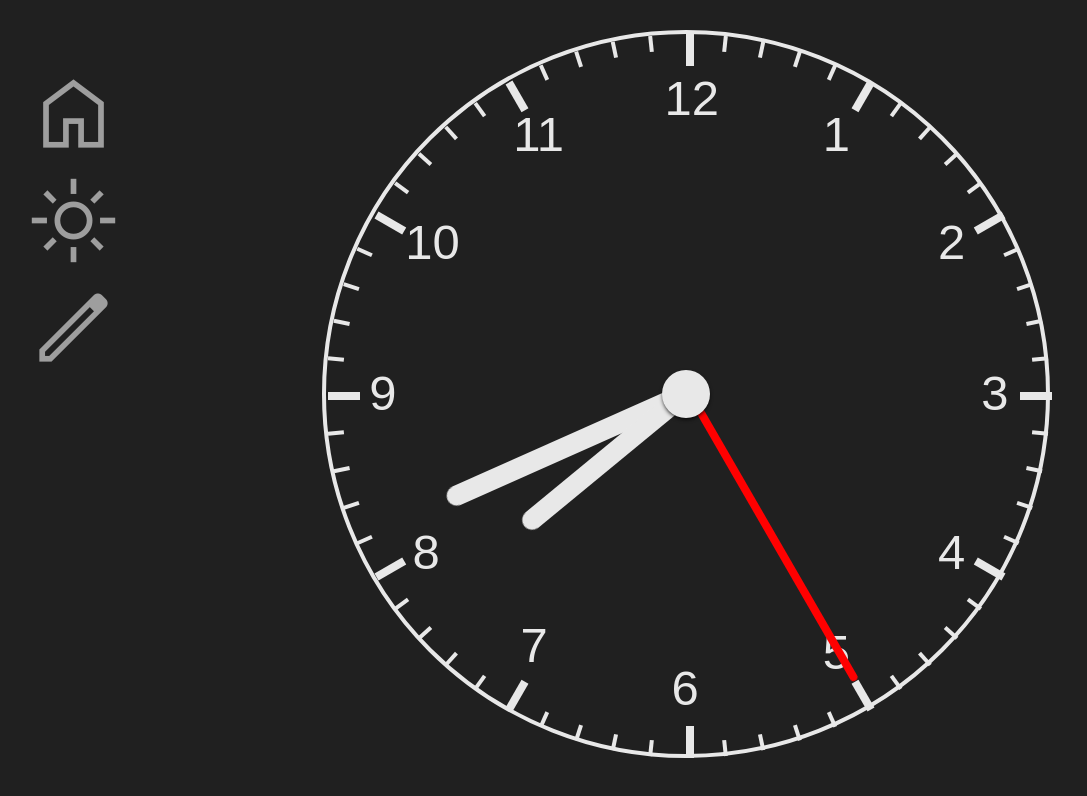
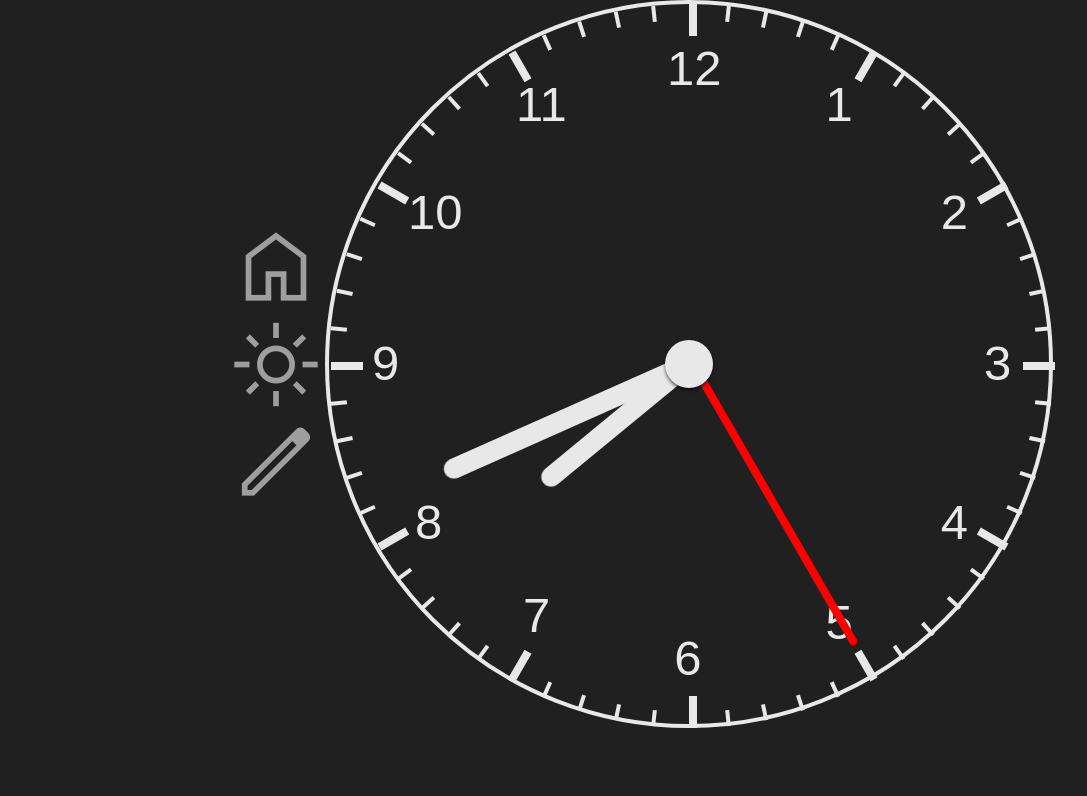
Before and after one commit to davidgma/css-clock, a website built with Vite: page docs/index.html in a window 1280 px wide. Shown: the whole page, without its empty margins (0-1087 px from the left). Built offline with nearby package versions, Linux system fonts and the light colour scheme.

Commit message:
5 files modified

```diff
--- a/docs/index.scss
+++ b/docs/index.scss
@@ -17,6 +17,7 @@
   --nav-top: 80%;
   --nav-left: 5%;
   --allscreen-width: 100vw;
+  --container-direction: column;
   --nav-direction: row;
 }
 
@@ -30,6 +31,13 @@ body {
   // height: var(--allscreen-height);
   position: relative;
   max-width: 100%;
+  display: flex;
+  flex-direction: var(--container-direction);
+  align-items: center;
+  justify-content: center;
+  // display: grid;
+  // grid-template-rows: auto;
+  // justify-items: center;
 
   & #clock-face {
     border: min(0.5vh, 0.5vw) solid var(--foreground);
@@ -39,9 +47,9 @@ body {
     position: relative;
     color: var(--foreground);
     font-size: var(--font-size);
-    margin: auto;
-    margin-top: var(--clock-top);
-    margin-left: var(--clock-left);
+    margin-top: auto;
+    // margin-top: var(--clock-top);
+    // margin-left: var(--clock-left);
 
     & time {
       position: absolute;
@@ -105,7 +113,7 @@ body {
       bottom: 50%;
       left: 50%;
       background-color: red;
-      height: calc(var(--clock-size) / 2.2 );
+      height: 45%;
       width: min(1vh, 1vw);
       border-radius: calc(1cqi * 2);
       animation: turn 60s linear infinite;
@@ -117,7 +125,7 @@ body {
       bottom: 50%;
       left: 48.5%;
       background-color: var(--foreground);
-      height: calc(var(--clock-size) / 2.8 );
+      height: 37%;
       width: min(2.5vh, 2.5vw);
       border-radius: calc(2.5cqi * 2);
       animation: turn 3600s steps(60, end) infinite;
@@ -129,7 +137,7 @@ body {
       bottom: 50%;
       left: 48.5%;
       background-color: var(--foreground);
-      height: calc(var(--clock-size) / 3.5 );
+      height: 26%;
       width: min(2.5vh, 2.5vw);
       border-radius: calc(2.5cqi * 2);
       animation: turn 43200s linear infinite;
@@ -179,12 +187,17 @@ body {
   & #navbar {
     display: flex;
     flex-direction: var(--nav-direction);
-    position: absolute;
-    top: var(--nav-top);
-    left: var(--nav-left);
+    // margin: auto;
+    // flex: 1 1 auto;
+    // align-self: flex-end;
+    // align-items: flex-start;
+    // justify-content: flex-end;
+    // position: absolute;
+    // top: var(--nav-top);
+    // left: var(--nav-left);
 
     & .icon {
-      padding: 0.5rem;
+      padding: 0.2rem;
       font-size: var(--icon-size);
       color: var(--foreground2);
       &:hover {
--- a/docs/index.ts
+++ b/docs/index.ts
@@ -152,6 +152,7 @@ function placeItems() {
     root.style.setProperty('--nav-top', '83vh');
     root.style.setProperty('--nav-direction', "row");
     root.style.setProperty('--clock-left', "auto");
+    root.style.setProperty('--container-direction', "column");
   }
   // 2. There's enough space below
   else if (vh >= vw * 1.1) {
@@ -173,6 +174,7 @@ function placeItems() {
     root.style.setProperty('--nav-left', "20px");
     root.style.setProperty('--nav-direction', "row");
     root.style.setProperty('--clock-left', "auto");
+    root.style.setProperty('--container-direction', "column");
   }
   // 3. There's enough space to the left
   if (vw >= vh * 1.1) {
@@ -185,7 +187,7 @@ function placeItems() {
     let spareSpace = vw - clockSize - iconSize;
     let clockTop = 30;
     let clockLeft = spareSpace /2 + iconSize;
-    let navTop = 30;
+    let navTop = 0;
     root.style.setProperty('--nav-top', navTop.toFixed() + "px");
     root.style.setProperty('--clock-size', clockSize.toFixed() + 'px');
     root.style.setProperty('--font-size', fontSize.toFixed() + 'px');
@@ -195,5 +197,6 @@ function placeItems() {
     root.style.setProperty('--clock-left', clockLeft.toFixed() + "px");
     root.style.setProperty('--nav-left', "20px");
     root.style.setProperty('--nav-direction', "column");
+    root.style.setProperty('--container-direction', "row-reverse");
   }
 }
--- a/docs/javascript/index.js
+++ b/docs/javascript/index.js
@@ -126,6 +126,7 @@ function placeItems() {
         root.style.setProperty('--nav-top', '83vh');
         root.style.setProperty('--nav-direction', "row");
         root.style.setProperty('--clock-left', "auto");
+        root.style.setProperty('--container-direction', "column");
     }
     // 2. There's enough space below
     else if (vh >= vw * 1.1) {
@@ -147,6 +148,7 @@ function placeItems() {
         root.style.setProperty('--nav-left', "20px");
         root.style.setProperty('--nav-direction', "row");
         root.style.setProperty('--clock-left', "auto");
+        root.style.setProperty('--container-direction', "column");
     }
     // 3. There's enough space to the left
     if (vw >= vh * 1.1) {
@@ -159,7 +161,7 @@ function placeItems() {
         let spareSpace = vw - clockSize - iconSize;
         let clockTop = 30;
         let clockLeft = spareSpace / 2 + iconSize;
-        let navTop = 30;
+        let navTop = 0;
         root.style.setProperty('--nav-top', navTop.toFixed() + "px");
         root.style.setProperty('--clock-size', clockSize.toFixed() + 'px');
         root.style.setProperty('--font-size', fontSize.toFixed() + 'px');
@@ -169,5 +171,6 @@ function placeItems() {
         root.style.setProperty('--clock-left', clockLeft.toFixed() + "px");
         root.style.setProperty('--nav-left', "20px");
         root.style.setProperty('--nav-direction', "column");
+        root.style.setProperty('--container-direction', "row-reverse");
     }
 }
```
Also changed, not shown: docs/styles/styles.css, 1 other file.
